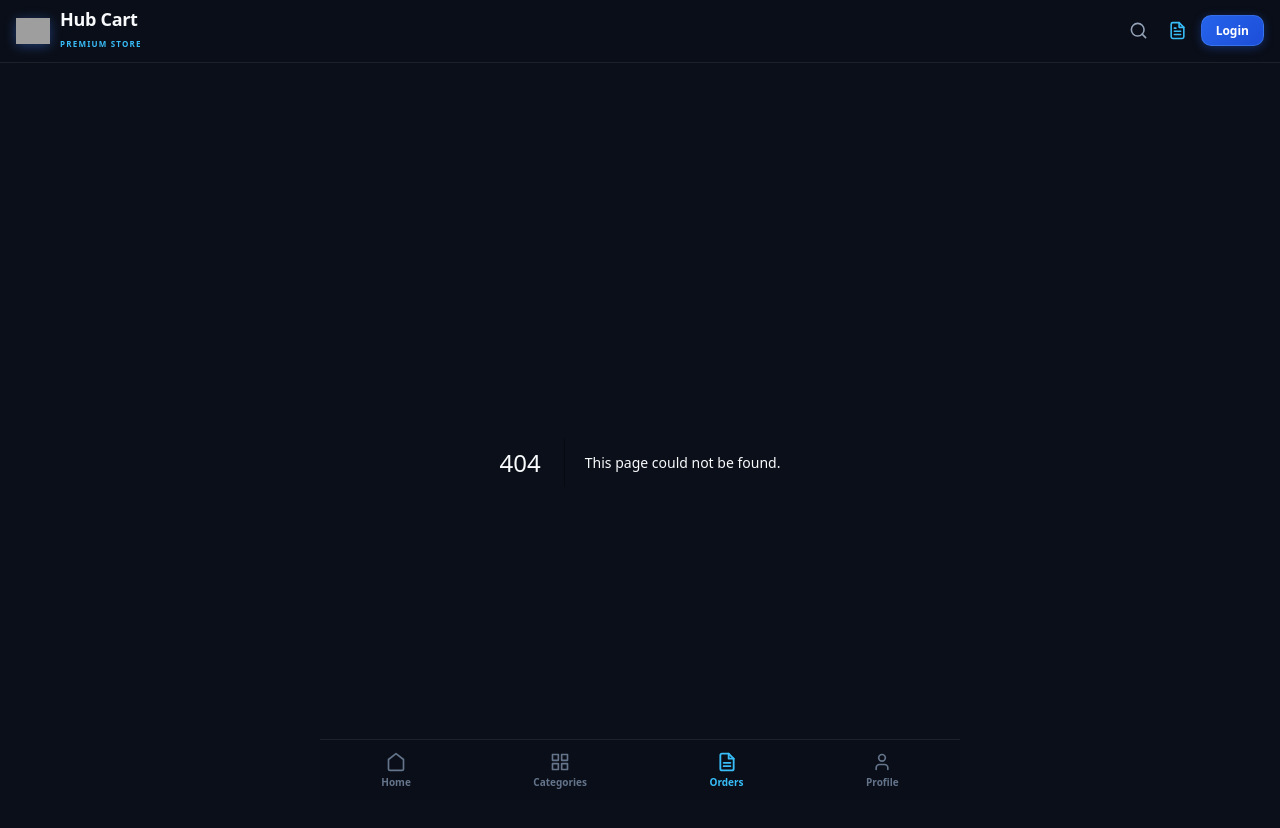
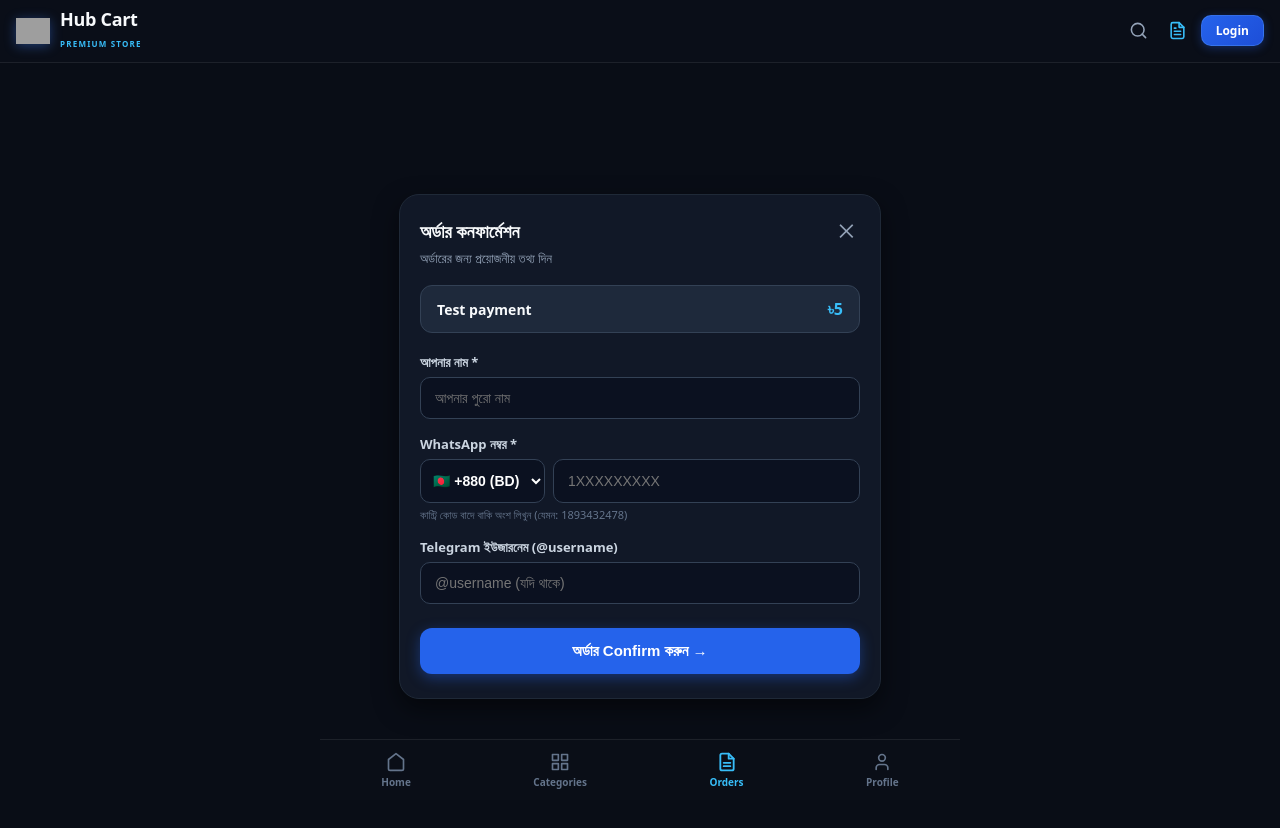
Before and after one commit to samiul-tbc/my-service-store, a Next.js app: page /confirm-order in a window 1280 px wide. Before the commit this address had no page. Shown: the top 828 px of the page. Built offline with nearby package versions, Linux system fonts and the light colour scheme; grey boxes are pictures that could not be loaded.

Commit message:
Create page.js

```diff
--- /dev/null
+++ b/app/confirm-order/page.js
@@ -0,0 +1,242 @@
+'use client';
+
+import { useState, useEffect } from 'react';
+import { useRouter } from 'next/navigation';
+
+const COUNTRY_CODES = [
+  { code: '+880', flag: '🇧🇩', name: 'BD', placeholder: '1XXXXXXXXX' },
+  { code: '+977', flag: '🇳🇵', name: 'NP', placeholder: '98XXXXXXXX' },
+  { code: '+91',  flag: '🇮🇳', name: 'IN', placeholder: '9XXXXXXXXX' },
+  { code: '+1',   flag: '🇺🇸', name: 'US', placeholder: 'XXXXXXXXXX' },
+  { code: '+44',  flag: '🇬🇧', name: 'UK', placeholder: 'XXXXXXXXXX' },
+];
+
+export default function ConfirmOrderPage() {
+  const router = useRouter();
+
+  const [productData, setProductData] = useState({
+    title: 'Test payment',
+    price: 5,
+    id: `HC-${Date.now().toString().slice(-6)}`
+  });
+
+  const [name, setName] = useState('');
+  const [selectedCountry, setSelectedCountry] = useState(COUNTRY_CODES[0]);
+  const [phoneNumber, setPhoneNumber] = useState('');
+  const [telegram, setTelegram] = useState('');
+  const [loading, setLoading] = useState(false);
+
+  useEffect(() => {
+    try {
+      const savedProduct = localStorage.getItem('hubcart_selected_product');
+      if (savedProduct) {
+        setProductData(JSON.parse(savedProduct));
+      }
+    } catch (e) {
+      console.error('Error loading product data:', e);
+    }
+  }, []);
+
+  const handleOrderSubmit = (e) => {
+    e.preventDefault();
+
+    if (!name.trim()) {
+      alert('দয়া করে আপনার নাম লিখুন');
+      return;
+    }
+
+    if (!phoneNumber.trim()) {
+      alert('দয়া করে WhatsApp নম্বরটি লিখুন');
+      return;
+    }
+
+    // গ্রাহক যদি প্রথমে ভুল করে 0 দেয়, তা বাদ দিয়ে আন্তর্জাতিক ফরম্যাট তৈরি করা
+    const cleanPhone = phoneNumber.trim().replace(/^0+/, '');
+    const fullPhoneNumber = `${selectedCountry.code}${cleanPhone}`;
+
+    setLoading(true);
+
+    const fullOrder = {
+      id: productData.id || `HC-${Date.now().toString().slice(-6)}`,
+      title: productData.title,
+      price: productData.price,
+      customerName: name.trim(),
+      whatsappNumber: fullPhoneNumber,
+      telegramUsername: telegram.trim() || 'N/A',
+    };
+
+    // পরবর্তী পেমেন্ট পেজের জন্য অর্ডার ডাটা সংরক্ষণ
+    localStorage.setItem('hubcart_current_order', JSON.stringify(fullOrder));
+
+    // পেমেন্ট মেথড পেজে রিডাইরেক্ট
+    router.push('/processedorder');
+  };
+
+  return (
+    <div style={{ minHeight: '90vh', backgroundColor: '#090d16', color: '#ffffff', padding: '24px 16px 90px 16px', display: 'flex', alignItems: 'center', justifyContent: 'center' }}>
+      <div style={{ maxWidth: '440px', width: '100%', backgroundColor: '#111827', border: '1px solid #1f2937', borderRadius: '20px', padding: '24px 20px', boxShadow: '0 10px 25px rgba(0,0,0,0.5)' }}>
+
+        {/* Header */}
+        <div style={{ display: 'flex', justifyContent: 'space-between', alignItems: 'center', marginBottom: '6px' }}>
+          <h2 style={{ fontSize: '18px', fontWeight: '800', color: '#f8fafc', margin: 0 }}>
+            অর্ডার কনফার্মেশন
+          </h2>
+          <button
+            type="button"
+            onClick={() => router.back()}
+            style={{ background: 'none', border: 'none', color: '#94a3b8', fontSize: '20px', cursor: 'pointer', lineHeight: 1 }}
+          >
+            ✕
+          </button>
+        </div>
+        <p style={{ fontSize: '13px', color: '#94a3b8', margin: '0 0 18px 0' }}>
+          অর্ডারের জন্য প্রয়োজনীয় তথ্য দিন
+        </p>
+
+        {/* Product Box */}
+        <div style={{ backgroundColor: '#1e293b', border: '1px solid #334155', borderRadius: '12px', padding: '12px 16px', display: 'flex', justifyContent: 'space-between', alignItems: 'center', marginBottom: '20px' }}>
+          <span style={{ fontSize: '14px', fontWeight: '600', color: '#f8fafc' }}>
+            {productData.title}
+          </span>
+          <span style={{ fontSize: '16px', fontWeight: '800', color: '#38bdf8' }}>
+            ৳{productData.price}
+          </span>
+        </div>
+
+        <form onSubmit={handleOrderSubmit} style={{ display: 'flex', flexDirection: 'column', gap: '16px' }}>
+
+          {/* Customer Name */}
+          <div>
+            <label style={{ display: 'block', fontSize: '13px', color: '#cbd5e1', marginBottom: '6px', fontWeight: '600' }}>
+              আপনার নাম *
+            </label>
+            <input
+              type="text"
+              required
+              placeholder="আপনার পুরো নাম"
+              value={name}
+              onChange={(e) => setName(e.target.value)}
+              style={{
+                width: '100%',
+                boxSizing: 'border-box',
+                padding: '12px 14px',
+                backgroundColor: '#0b1120',
+                border: '1px solid #334155',
+                borderRadius: '10px',
+                color: '#ffffff',
+                fontSize: '14px',
+                outline: 'none',
+              }}
+            />
+          </div>
+
+          {/* WhatsApp with Country Code */}
+          <div>
+            <label style={{ display: 'block', fontSize: '13px', color: '#cbd5e1', marginBottom: '6px', fontWeight: '600' }}>
+              WhatsApp নম্বর *
+            </label>
+            <div style={{ display: 'flex', gap: '8px' }}>
+
+              {/* Country Code Dropdown */}
+              <select
+                value={selectedCountry.code}
+                onChange={(e) => {
+                  const country = COUNTRY_CODES.find((c) => c.code === e.target.value);
+                  if (country) setSelectedCountry(country);
+                }}
+                style={{
+                  backgroundColor: '#0b1120',
+                  border: '1px solid #334155',
+                  borderRadius: '10px',
+                  color: '#ffffff',
+                  fontSize: '14px',
+                  fontWeight: '700',
+                  padding: '12px 8px',
+                  outline: 'none',
+                  cursor: 'pointer',
+                  flexShrink: 0,
+                }}
+              >
+                {COUNTRY_CODES.map((c) => (
+                  <option key={c.code} value={c.code} style={{ backgroundColor: '#111827', color: '#ffffff' }}>
+                    {c.flag} {c.code} ({c.name})
+                  </option>
+                ))}
+              </select>
+
+              {/* Number Input */}
+              <input
+                type="tel"
+                required
+                placeholder={selectedCountry.placeholder}
+                value={phoneNumber}
+                onChange={(e) => setPhoneNumber(e.target.value)}
+                style={{
+                  width: '100%',
+                  boxSizing: 'border-box',
+                  padding: '12px 14px',
+                  backgroundColor: '#0b1120',
+                  border: '1px solid #334155',
+                  borderRadius: '10px',
+                  color: '#ffffff',
+                  fontSize: '14px',
+                  outline: 'none',
+                }}
+              />
+            </div>
+            <span style={{ fontSize: '11px', color: '#64748b', marginTop: '4px', display: 'block' }}>
+              কান্ট্রি কোড বাদে বাকি অংশ লিখুন (যেমন: 1893432478)
+            </span>
+          </div>
+
+          {/* Telegram Username */}
+          <div>
+            <label style={{ display: 'block', fontSize: '13px', color: '#cbd5e1', marginBottom: '6px', fontWeight: '600' }}>
+              Telegram ইউজারনেম (@username)
+            </label>
+            <input
+              type="text"
+              placeholder="@username (যদি থাকে)"
+              value={telegram}
+              onChange={(e) => setTelegram(e.target.value)}
+              style={{
+                width: '100%',
+                boxSizing: 'border-box',
+                padding: '12px 14px',
+                backgroundColor: '#0b1120',
+                border: '1px solid #334155',
+                borderRadius: '10px',
+                color: '#ffffff',
+                fontSize: '14px',
+                outline: 'none',
+              }}
+            />
+          </div>
+
+          {/* Submit Button */}
+          <button
+            type="submit"
+            disabled={loading}
+            style={{
+              width: '100%',
+              marginTop: '8px',
+              padding: '14px',
+              backgroundColor: '#2563eb',
+              color: '#ffffff',
+              fontWeight: '700',
+              fontSize: '15px',
+              border: 'none',
+              borderRadius: '12px',
+              cursor: loading ? 'not-allowed' : 'pointer',
+              boxShadow: '0 4px 14px rgba(37, 99, 235, 0.4)',
+              transition: 'background-color 0.2s',
+            }}
+          >
+            {loading ? 'প্রসেসিং হচ্ছে...' : 'অর্ডার Confirm করুন →'}
+          </button>
+        </form>
+
+      </div>
+    </div>
+  );
+}
```
